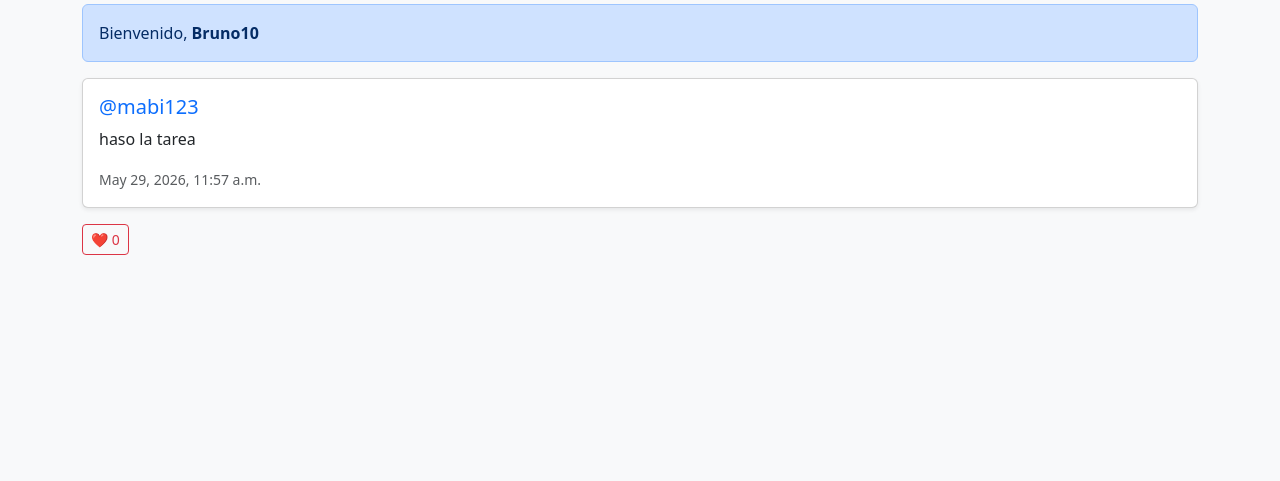
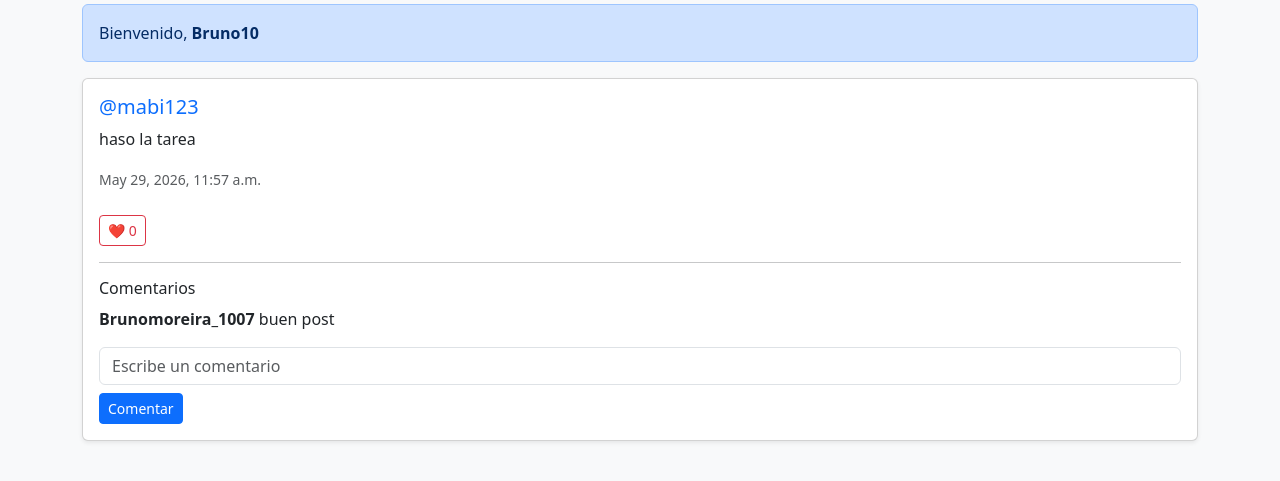
Before and after one commit to brunomoreira1075/Proyecto_RS, a Django app: page / in a window 1280 px wide. Shown: the part 138-619 px from the top of the page. Run offline with Django 5.2, Linux system fonts and the light colour scheme; a user stored in the database is signed in; data comes from the database, SQL or seed files in the repository; both versions use the stored data as it was after the commit; data that the repository does not hold is empty.

Commit message:
feat: implementar sistema de comentarios

```diff
--- a/app/models.py
+++ b/app/models.py
@@ -56,3 +56,22 @@ class Like(models.Model):
 
     def __str__(self):
         return f'{self.usuario} le dio like a {self.post.id}'
+
+class Comentario(models.Model):
+
+    usuario = models.ForeignKey(
+        User,
+        on_delete=models.CASCADE
+    )
+
+    post = models.ForeignKey(
+        Post,
+        on_delete=models.CASCADE
+    )
+
+    contenido = models.TextField(max_length=200)
+
+    fecha_creacion = models.DateTimeField(auto_now_add=True)
+
+    def __str__(self):
+        return f'{self.usuario}: {self.contenido[:20]}'
--- a/app/templates/inicio.html
+++ b/app/templates/inicio.html
@@ -14,26 +14,73 @@
 
     <div class="card mb-3 shadow-sm">
         <div class="card-body">
+
             <h5>
                 <a href="/perfil/{{ post.usuario.username }}/" class="text-decoration-none">
                     @{{ post.usuario.username }}
                 </a>
             </h5>
 
-            <p class="card-text">{{ post.contenido }}</p>
+            <p class="card-text">
+                {{ post.contenido }}
+            </p>
 
             <small class="text-muted">
                 {{ post.fecha_creacion }}
             </small>
+
+            <br><br>
+
+            <form method="POST" action="/like/{{ post.id }}/">
+                {% csrf_token %}
+
+                <button class="btn btn-sm btn-outline-danger">
+                    ❤️ {{ post.like_set.count }}
+                </button>
+            </form>
+
+            <hr>
+
+            <h6>Comentarios</h6>
+
+            {% for comentario in post.comentario_set.all %}
+
+                <p>
+                    <strong>
+                        {{ comentario.usuario.username }}
+                    </strong>
+
+                    {{ comentario.contenido }}
+                </p>
+
+            {% empty %}
+
+                <small>
+                    Sin comentarios
+                </small>
+
+            {% endfor %}
+
+            <form method="POST" action="/comentario/{{ post.id }}/">
+
+                {% csrf_token %}
+
+                <input
+                    type="text"
+                    name="contenido"
+                    class="form-control mt-2"
+                    placeholder="Escribe un comentario"
+                >
+
+                <button class="btn btn-sm btn-primary mt-2">
+                    Comentar
+                </button>
+
+            </form>
+
         </div>
     </div>
-<form method="POST" action="/like/{{ post.id }}/">
-    {% csrf_token %}
 
-    <button class="btn btn-sm btn-outline-danger">
-        ❤️ {{ post.like_set.count }}
-    </button>
-</form>
 {% empty %}
 
     <div class="alert alert-warning">
--- a/app/urls.py
+++ b/app/urls.py
@@ -40,5 +40,11 @@ urlpatterns = [
     'like/<int:post_id>/',
     views.toggle_like,
     name='toggle_like'
-),
+    ),
+
+    path(
+    'comentario/<int:post_id>/',
+    views.comentar_post,
+    name='comentar_post'
+    ),
 ]
--- a/app/views.py
+++ b/app/views.py
@@ -2,10 +2,29 @@ from django.shortcuts import render, redirect
 from django.contrib.auth import login
 from django.contrib.auth.decorators import login_required
 
-from .forms import RegistroForm, PostForm
+from .forms import RegistroForm, PostForm, ComentarioForm
 from .models import Post
-from .models import Post, Follow, Like
 from django.contrib.auth.decorators import login_required
+
+@login_required
+def comentar_post(request, post_id):
+
+    post = Post.objects.get(id=post_id)
+
+    if request.method == 'POST':
+
+        form = ComentarioForm(request.POST)
+
+        if form.is_valid():
+
+            comentario = form.save(commit=False)
+
+            comentario.usuario = request.user
+            comentario.post = post
+
+            comentario.save()
+
+    return redirect('inicio')
 
 @login_required
 def toggle_like(request, post_id):
```
Also changed, not shown: app/forms.py (+7 -2 lines), app/migrations/0005_comentario.py (added), db.sqlite3.
